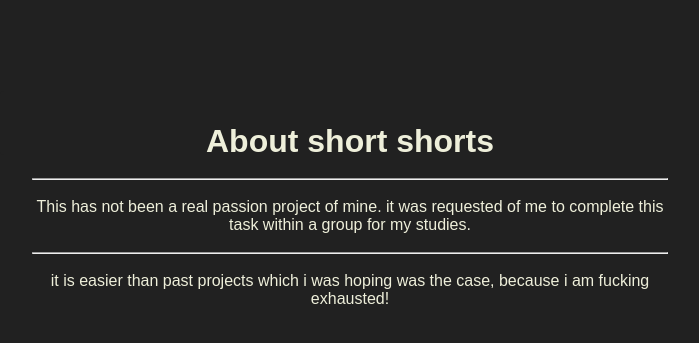
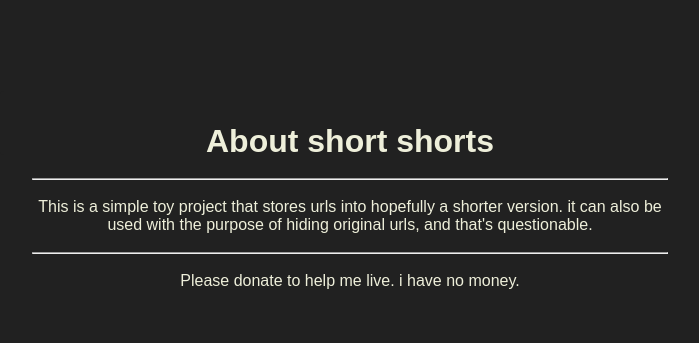
Before and after one commit to TommyHacker/urlShortener, a Flask app: template app/templates/about.html in a window 1280 px wide. Shown: the part 277-620 px from the top of the page, without its empty margins (290-989 px from the left). Run offline with Flask 2, Linux system fonts and the light colour scheme; the template is opened without the code that fills it, so the values that code supplies are empty.

Commit message:
updated about route

```diff
--- a/app/routes.py
+++ b/app/routes.py
@@ -28,6 +28,11 @@ def index_route():
             print(found_url)
             return render_template("result.html",original=found_url.old_url,new=found_url.new_url)
 
+@app.route('/about')
+def about():
+    return render_template('about.html')
+
+
 @app.route("/<id>",methods=["GET"])
 def reroute(id):
     url = Urls.query.filter_by(new_url=id).first()
--- a/app/templates/about.html
+++ b/app/templates/about.html
@@ -6,16 +6,14 @@
 	<hr />
 	<br />
 	<p>
-		This has not been a real passion project of mine. it was requested of me to
-		complete this task within a group for my studies.
+		This is a simple toy project that stores urls into hopefully a shorter
+		version. it can also be used with the purpose of hiding original urls, and
+		that's questionable.
 	</p>
 	<br />
 	<hr />
 	<br />
-	<p>
-		it is easier than past projects which i was hoping was the case, because i
-		am fucking exhausted!
-	</p>
+	<p>Please donate to help me live. i have no money.</p>
 </div>
 
 {% endblock content %}
```
